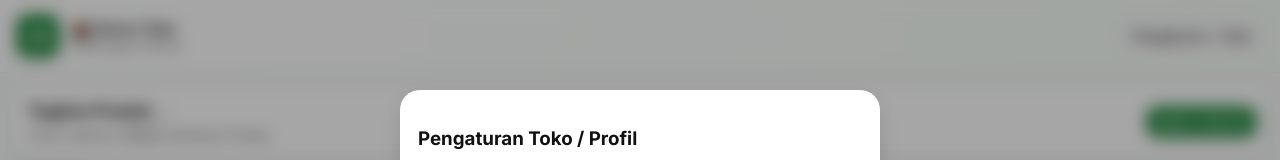
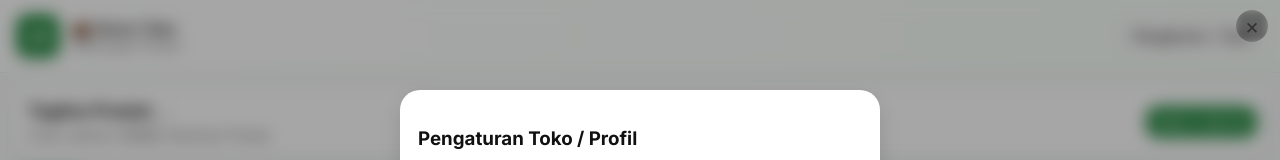
Before and after one commit to ridwan1993/Jastip-area-setiabudi, a plain HTML site: page index.html in a window 1280 px wide. Shown: the top 160 px of the page. Drawn offline with Linux system fonts and the light colour scheme.

Commit message:
Update index.html

```diff
--- a/index.html
+++ b/index.html
@@ -282,6 +282,29 @@ main { padding: 14px; }
 @media (max-height: 600px) {
   .modal { max-height: 92vh; overflow-y: auto; }
 }
+.modal-close {
+  position: absolute;
+  top: 10px;
+  right: 12px;
+  background: rgba(0,0,0,0.06);
+  border: none;
+  font-size: 22px;
+  width: 32px;
+  height: 32px;
+  line-height: 32px;
+  border-radius: 50%;
+  cursor: pointer;
+  color: #333;
+  display: flex;
+  justify-content: center;
+  align-items: center;
+  backdrop-filter: blur(4px);
+  transition: 0.2s;
+}
+
+.modal-close:hover {
+  background: rgba(0,0,0,0.12);
+}
 
   </style>
 </head>
@@ -332,6 +355,8 @@ main { padding: 14px; }
   <!-- SETUP / PROFILES MODAL -->
   <div id="setupModal" class="modal-backdrop" style="display:none;overflow:auto;">
     <div class="modal" role="dialog" aria-modal="true">
+      <button class="modal-close" onclick="closeSetupModal()">×</button>
+
       <h3>Pengaturan Toko / Profil</h3>
 
       <div style="display:none; gap:8px; margin-bottom:12px; align-items:center;">
@@ -389,7 +414,7 @@ main { padding: 14px; }
 
       <div style="display:flex; gap:8px; justify-content:space-between; margin-top:8px;">
         <div>
-          <button class="btn-ghost" onclick="closeSetupModal()">Batal</button>
+          <button class="btn-ghost" onclick="closeSetupModal()"> Batal </button>
           <button class="btn-ghost" onclick="resetProfiles()">Reset Semua</button>
         </div>
 
```
